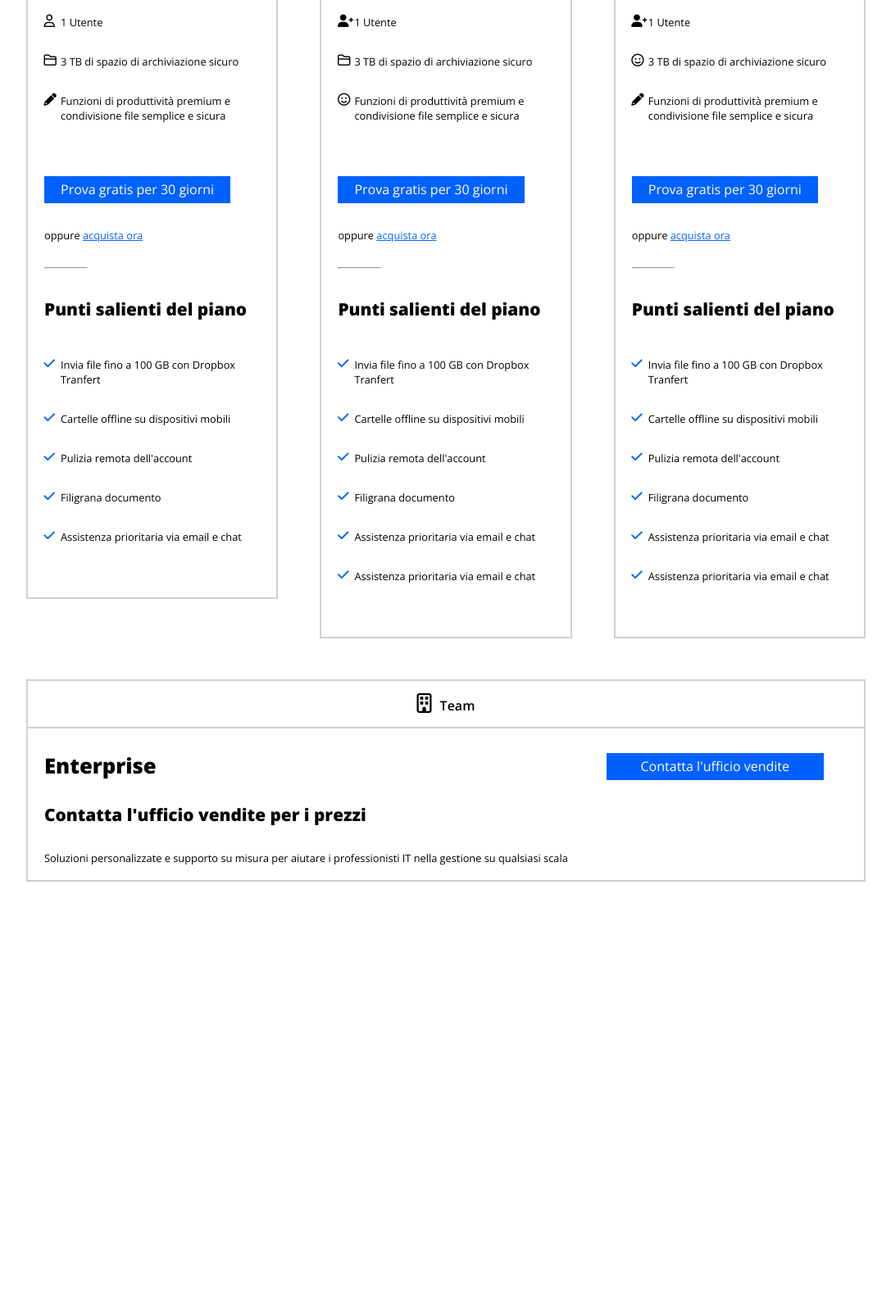
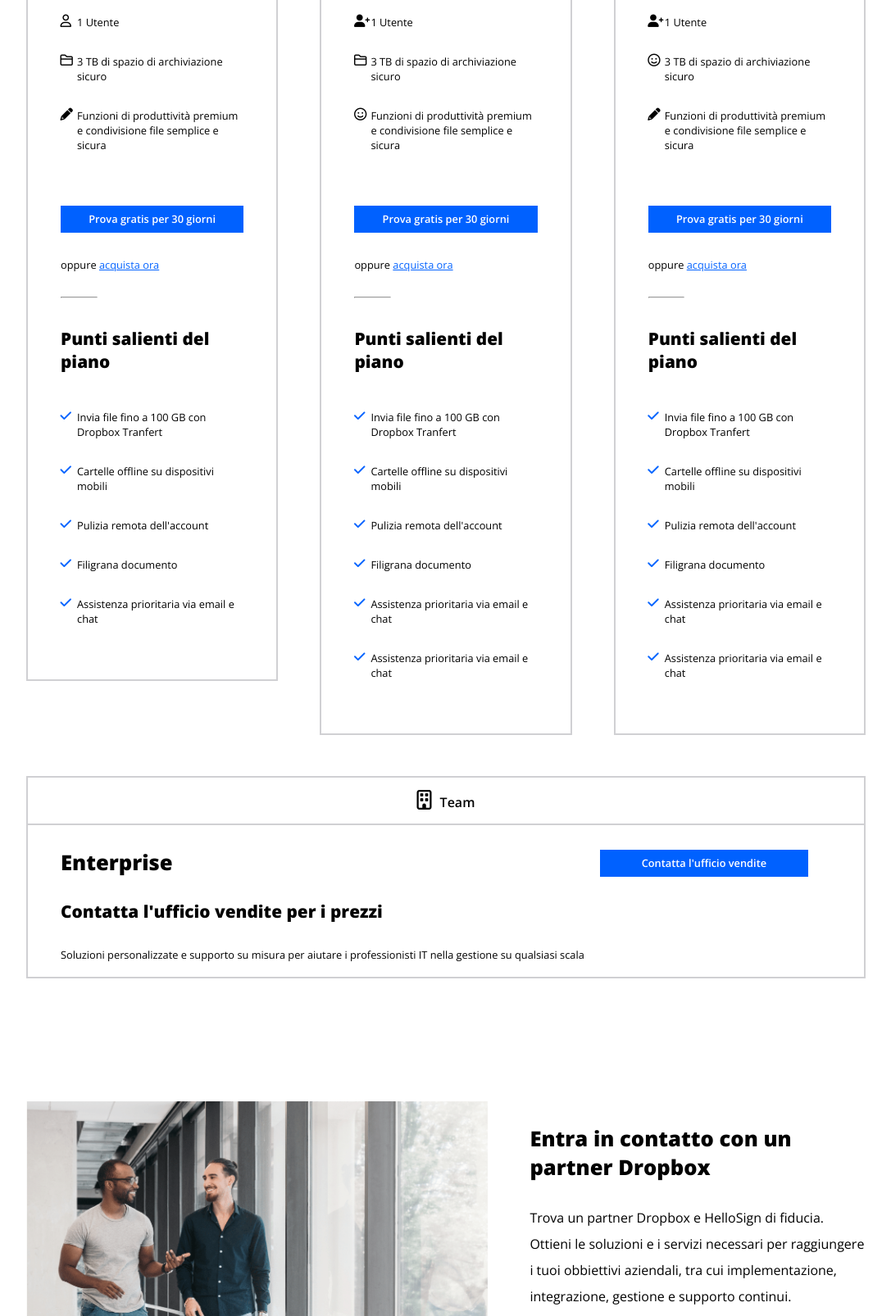
Before and after one commit to Nuccia955/htmlcss-dropbox, a plain HTML site: page index.html in a window 1280 px wide. Shown: the part 1194-2800 px from the top of the page at 82% size, without its empty margins (96-1183 px from the left). Before the commit the page ends 2270 px from the top, so only its background shows below. Drawn offline with nearby package versions, Linux system fonts and the light colour scheme.

Commit message:
add find_team

```diff
--- a/css/main.css
+++ b/css/main.css
@@ -42,7 +42,6 @@ a {
 .container {
     width: 80%;
     margin: 0 auto;
-    /* background-color: dodgerblue; */
 }
 
 .w_50 {
@@ -53,8 +52,8 @@ a {
     width: 100%;
 }
 
-.px_20 {
-    padding: 0 20px;
+.px_40 {
+    padding: 0 40px;
 }
 
 .mb_30 {
@@ -93,6 +92,10 @@ h6 {
 span {
     font-size: 0.8em;
     margin-bottom: 18px;
+}
+
+p {
+    line-height: 2em;
 }
 
 .color_gray {
@@ -197,6 +200,13 @@ a.button {
     margin-bottom: 75px;
 }
 
+.rate_plan .plan_options .button,
+.rate_plan .office_contact .button {
+    width: 100%;
+    font-size: 0.8em;
+    font-weight: 600;
+}
+
 .rate_plan .office_contact {
     margin-top: 50px;
 }
@@ -246,3 +256,16 @@ a.button {
 .check_list li i {
     color: #0564ff;
 }
+
+.find_team > .col_image {
+    width: 55%;
+    margin-right: 5%;
+}
+
+.find_team > .col_text {
+    width: 40%;
+}
+
+.find_team .button {
+    border: 1px solid black;
+}
--- a/index.html
+++ b/index.html
@@ -73,7 +73,7 @@
             <div class="container plan_options clearfix">
                 <div class="col gray_border rate_option float_l">
                     <h6 class="text-align_c"><i class="far fa-user"></i>Singolo</h6>
-                    <div class="px_20">
+                    <div class="px_40">
                         <h3>Professional</h3>
                         <h5>19,99&euro;</h5>
                         <span class="color_gray">/mese</span>
@@ -97,7 +97,7 @@
                 </div>
                 <div class="col gray_border rate_option float_l">
                     <h6 class="text-align_c"><i class="far fa-building"></i>Team</h6>
-                    <div class="px_20">
+                    <div class="px_40">
                         <h3>Standard</h3>
                         <h5>19,99&euro;</h5>
                         <span class="color_gray">/ utente/ mese, a partire da 3 utenti</span>
@@ -122,7 +122,7 @@
                 </div>
                 <div class="col gray_border rate_option float_l">
                     <h6 class="text-align_c"><i class="far fa-building"></i>Team</h6>
-                    <div class="px_20">
+                    <div class="px_40">
                         <h3>Advanced</h3>
                         <h5>19,99&euro;</h5>
                         <span class="color_gray">/ utente / mese, a partire da 3 utenti</span>
@@ -148,20 +148,31 @@
             </div>
             <div class="container gray_border office_contact">
                 <h6 class="w_100 text-align_c"><i class="far fa-building"></i>Team</h6>
-                <div class="clearfix w_100 px_20">
+                <div class="clearfix w_100 px_40">
                     <h3 class="float_l">Enterprise</h3>
                     <a href="#" class="float_l button blue_button">Contatta l'ufficio vendite</a>
                     <h5 class="float_l w_100 mb_30">Contatta l'ufficio vendite per i prezzi</h5>
                     <span class="float_l w_100">Soluzioni personalizzate e supporto su misura per aiutare i professionisti IT nella gestione su qualsiasi scala</span>
                 </div>
             </div>
+            <div class="container find_team clearfix mt_150">
+                <div class="col_image float_l">
+                    <img class="w_100" src="./img/partner.png" alt="people smiling">
+                </div>
+                <div class="col_text float_l">
+                    <h3>Entra in contatto con un partner Dropbox</h3>
+                    <p class="mb_30">Trova un partner Dropbox e HelloSign di fiducia. Ottieni le soluzioni e i servizi necessari per raggiungere i tuoi obbiettivi aziendali, tra cui implementazione, integrazione, gestione e supporto continui.</p>
+                    <a href="#" class="button">Trova un partner</a>
+                </div>
+            </div>
+        </section>
+
+        <!-- DROPBOX FUNCTIONS -->
+        <section class="dropbox_functions">
+
         </section>
     </main>
 
-        <!-- TEAM -->
-        <!-- FIND PARTNER -->
-
-        <!-- DROPBOX FUNCTIONS -->
 
         <!-- AGENCIES -->
 
```
